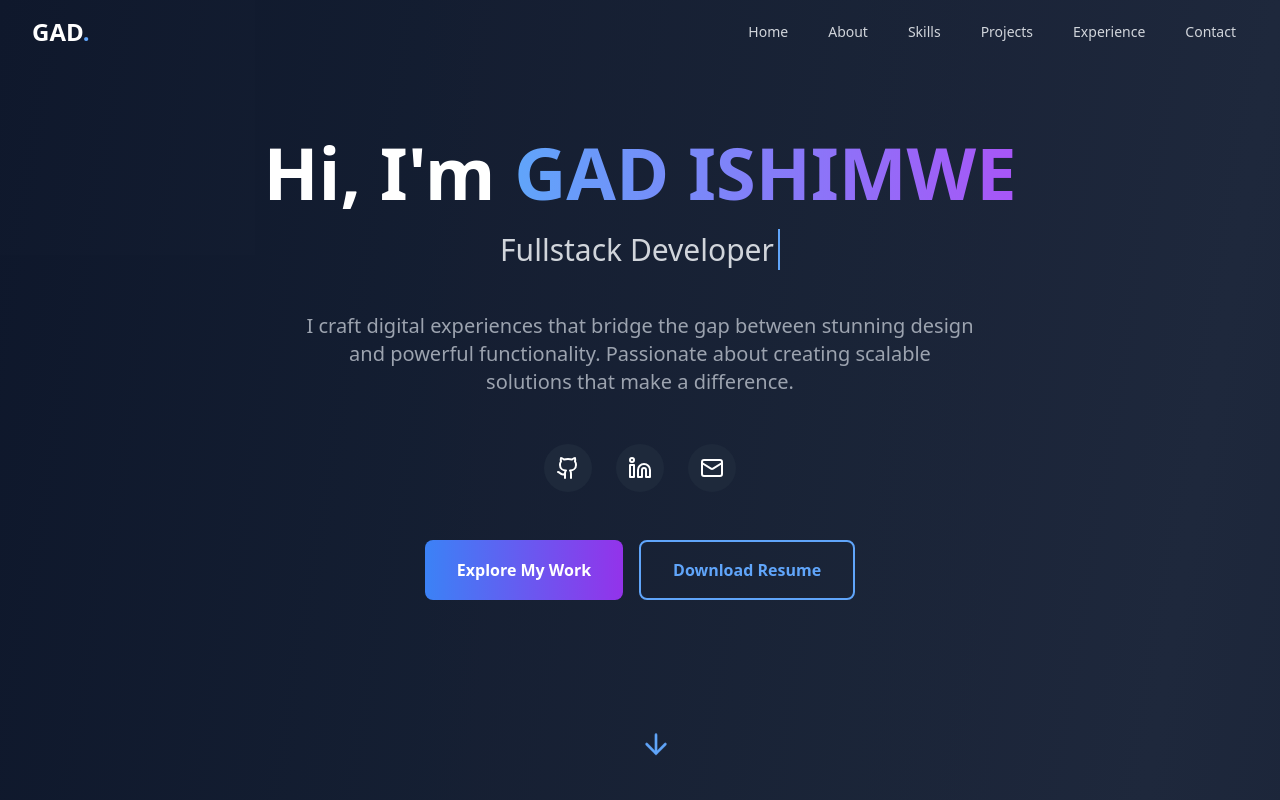
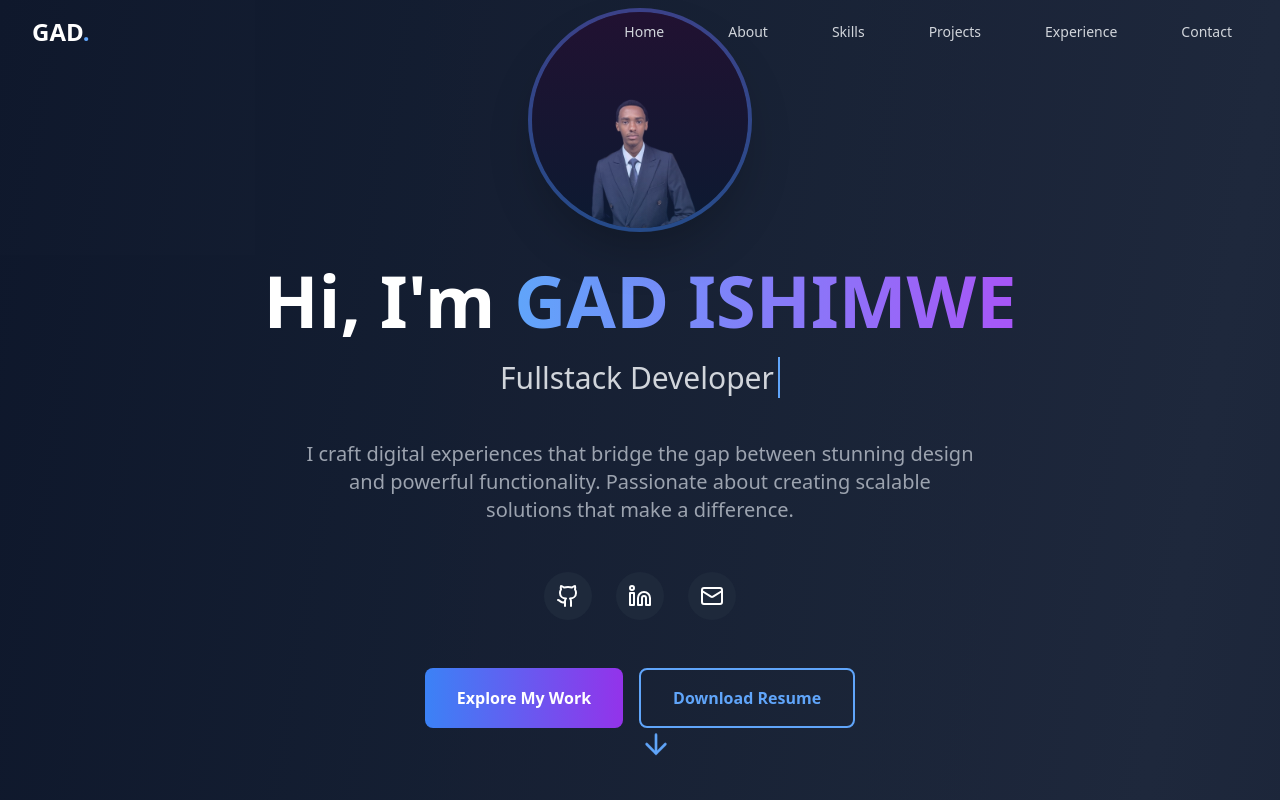
Before and after one commit to gadishiimwe/My-Portfolio-Website, a React (Vite) app: page / in a window 1280 px wide. Shown: the top 800 px of the page. Built offline with nearby package versions, Linux system fonts and the light colour scheme.

Commit message:
feat: Refactor homepage and navigation
- Added spacing to navigation buttons.
- Moved the user's image to the homepage.
- Added "Hi, I'm GAD ISHIMWE" and "Fullstack Developer" to the homepage.

```diff
--- a/src/components/Hero.tsx
+++ b/src/components/Hero.tsx
@@ -28,8 +28,20 @@ export const Hero = () => {
         <div className="absolute inset-0 bg-gradient-to-r from-blue-500/20 to-purple-500/20 animate-pulse"></div>
       </div>
 
-      <div className="text-center z-10 px-4 max-w-4xl mx-auto">
+      <div className="text-center z-10 px-4 max-w-6xl mx-auto">
         <div className="animate-fade-in">
+          {/* Professional Photo */}
+          <div className="flex justify-center mb-8">
+            <div className="relative group">
+              <img
+                src="/lovable-uploads/288eda16-60e8-41e0-9f00-37d178198211.png"
+                alt="GAD ISHIMWE - Full Stack Developer"
+                className="w-48 h-48 md:w-56 md:h-56 object-cover rounded-full border-4 border-blue-500/30 shadow-2xl group-hover:border-blue-500/60 transition-all duration-300 hover:scale-105"
+              />
+              <div className="absolute inset-0 rounded-full bg-gradient-to-t from-blue-500/20 to-purple-500/20 group-hover:from-blue-500/30 group-hover:to-purple-500/30 transition-all duration-300"></div>
+            </div>
+          </div>
+
           <h1 className="text-5xl md:text-7xl font-bold text-white mb-6">
             Hi, I'm <span className="text-transparent bg-clip-text bg-gradient-to-r from-blue-400 to-purple-500">GAD ISHIMWE</span>
           </h1>
--- a/src/components/Navigation.tsx
+++ b/src/components/Navigation.tsx
@@ -45,12 +45,12 @@ export const Navigation = () => {
 
           {/* Desktop Navigation */}
           <div className="hidden md:block">
-            <div className="ml-10 flex items-baseline space-x-4">
+            <div className="ml-10 flex items-baseline space-x-8">
               {navItems.map((item) => (
                 <button
                   key={item.href}
                   onClick={() => scrollToSection(item.href)}
-                  className="text-gray-300 hover:text-blue-400 px-3 py-2 text-sm font-medium transition-colors duration-200 hover:scale-105"
+                  className="text-gray-300 hover:text-blue-400 px-4 py-2 text-sm font-medium transition-colors duration-200 hover:scale-105"
                 >
                   {item.label}
                 </button>
```
